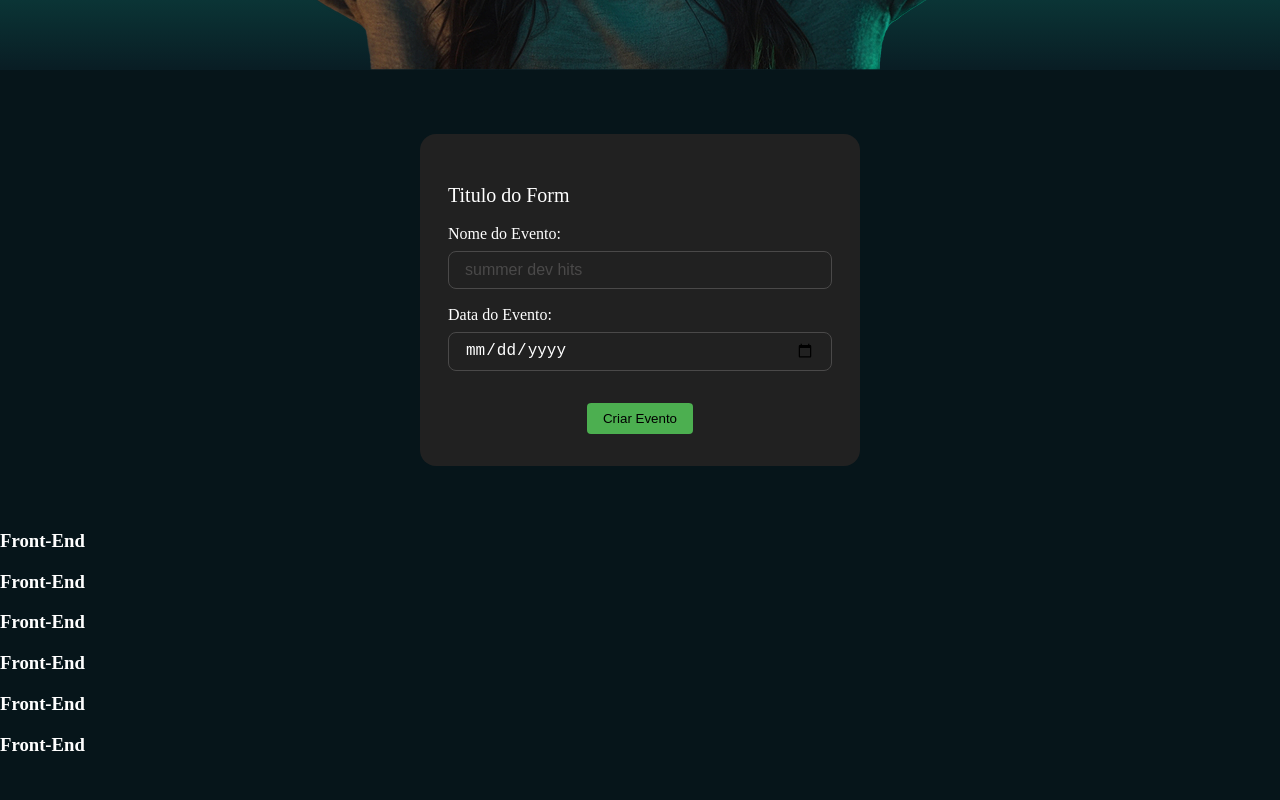
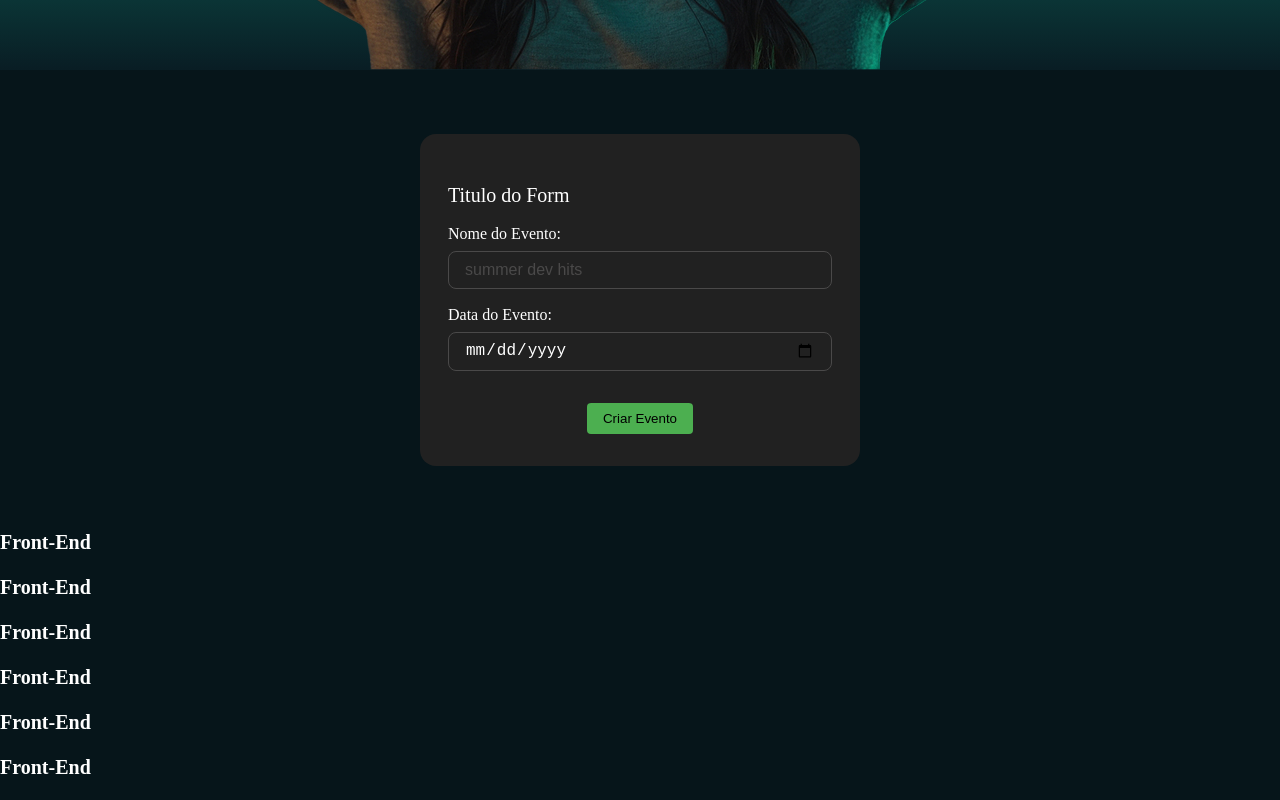
Before and after one commit to Pedrozila/Tecboard, a React (Vite) app: page / in a window 1280 px wide. Shown: the part 613-1413 px from the top of the page. Before the commit the page ends 1387 px from the top, so only its background shows below. Built offline with nearby package versions, Linux system fonts and the light colour scheme.

Commit message:
fix: fix title styles

```diff
--- a/src/componentes/Tema/temas.estilos.css
+++ b/src/componentes/Tema/temas.estilos.css
@@ -1,3 +1,7 @@
 .titulo-tema {
-    color: #fff
+    color: #fff;
+    font-weight: 600;
+    font-size: 20px;
+    line-height: 125%;
+    letter-spacing: 10%;
 }
```
